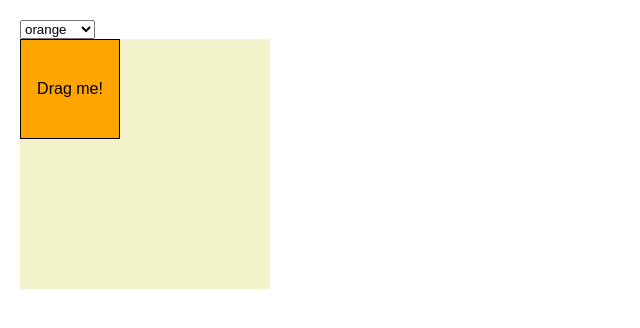
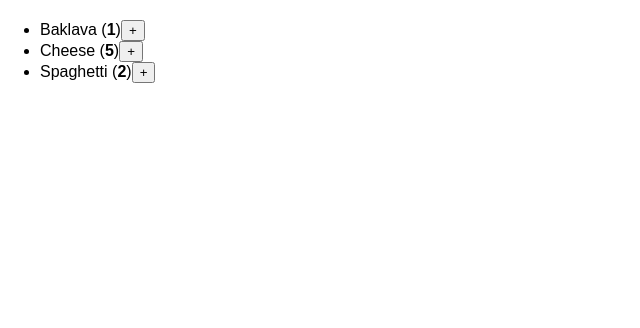
Before and after one commit to mulddang2/R-, a React (Vite) app: page / in a window 1280 px wide. Shown: the top 328 px of the page, without its empty margins (0-640 px from the left). Built offline with nearby package versions, Linux system fonts and the light colour scheme.

Commit message:
study: 배열 State 업데이트하기 (챌린지 1 of 4) #5
map 함수를 사용하여 새 배열을 생성하고 ... 객체 전개 구문을 사용하여 새 배열에 넣을 변경된 객체의 복사본을 만들 수 있습니다.

```diff
--- a/src/App.jsx
+++ b/src/App.jsx
@@ -1,9 +1,9 @@
-import Canvas from "./updating-objects/Canvas";
+import ShoppingCart from "./updating-arrays/ShoppingCart";
 
 export default function App() {
   return (
     <>
-      <Canvas />
+      <ShoppingCart />
     </>
   );
 }
--- /dev/null
+++ b/src/updating-arrays/ShoppingCart.jsx
@@ -0,0 +1,55 @@
+import { useState } from 'react';
+
+const initialProducts = [
+  {
+    id: 0,
+    name: 'Baklava',
+    count: 1,
+  },
+  {
+    id: 1,
+    name: 'Cheese',
+    count: 5,
+  },
+  {
+    id: 2,
+    name: 'Spaghetti',
+    count: 2,
+  },
+];
+
+export default function ShoppingCart() {
+  const [products, setProducts] = useState(initialProducts);
+
+  function handleIncreaseClick(productId) {
+    setProducts(
+      products.map((product) => {
+        if (product.id === productId) {
+          return {
+            ...product,
+            count: product.count + 1,
+          };
+        } else {
+          return product;
+        }
+      })
+    );
+  }
+
+  return (
+    <ul>
+      {products.map((product) => (
+        <li key={product.id}>
+          {product.name} (<b>{product.count}</b>)
+          <button
+            onClick={() => {
+              handleIncreaseClick(product.id);
+            }}
+          >
+            +
+          </button>
+        </li>
+      ))}
+    </ul>
+  );
+}
```
